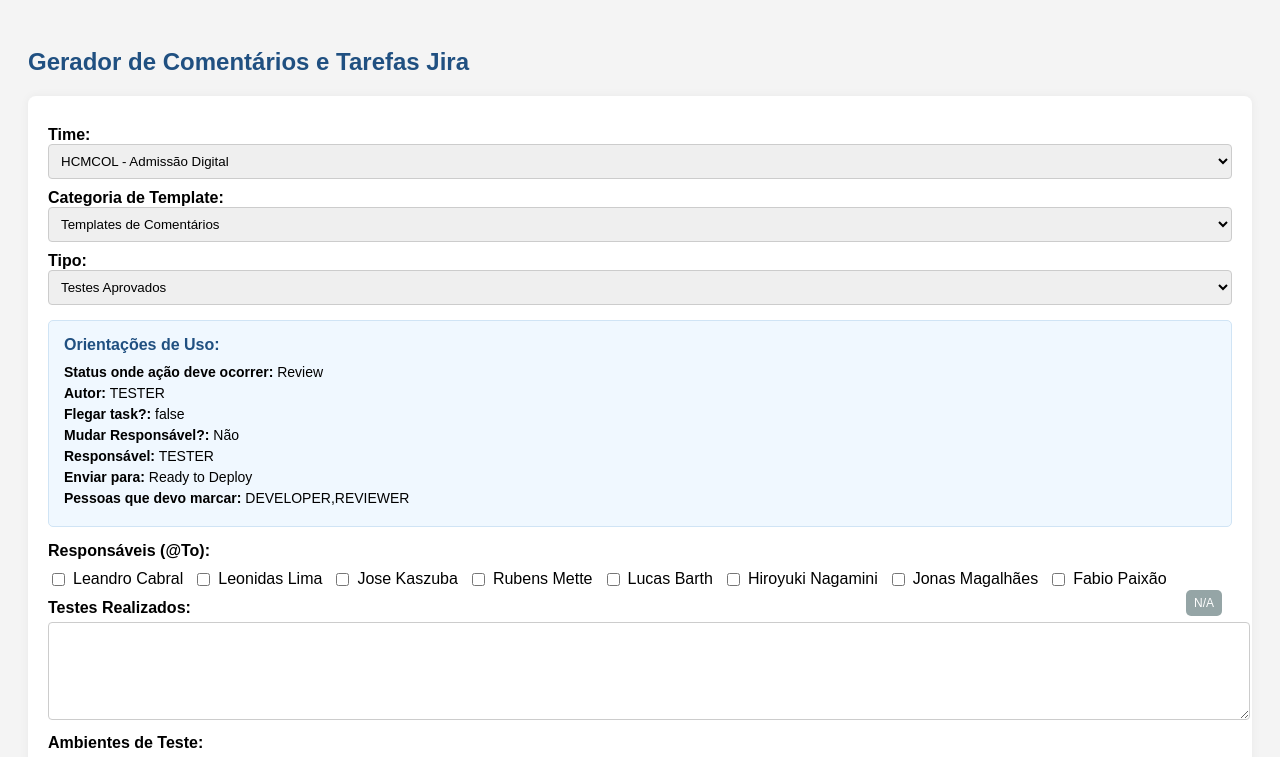
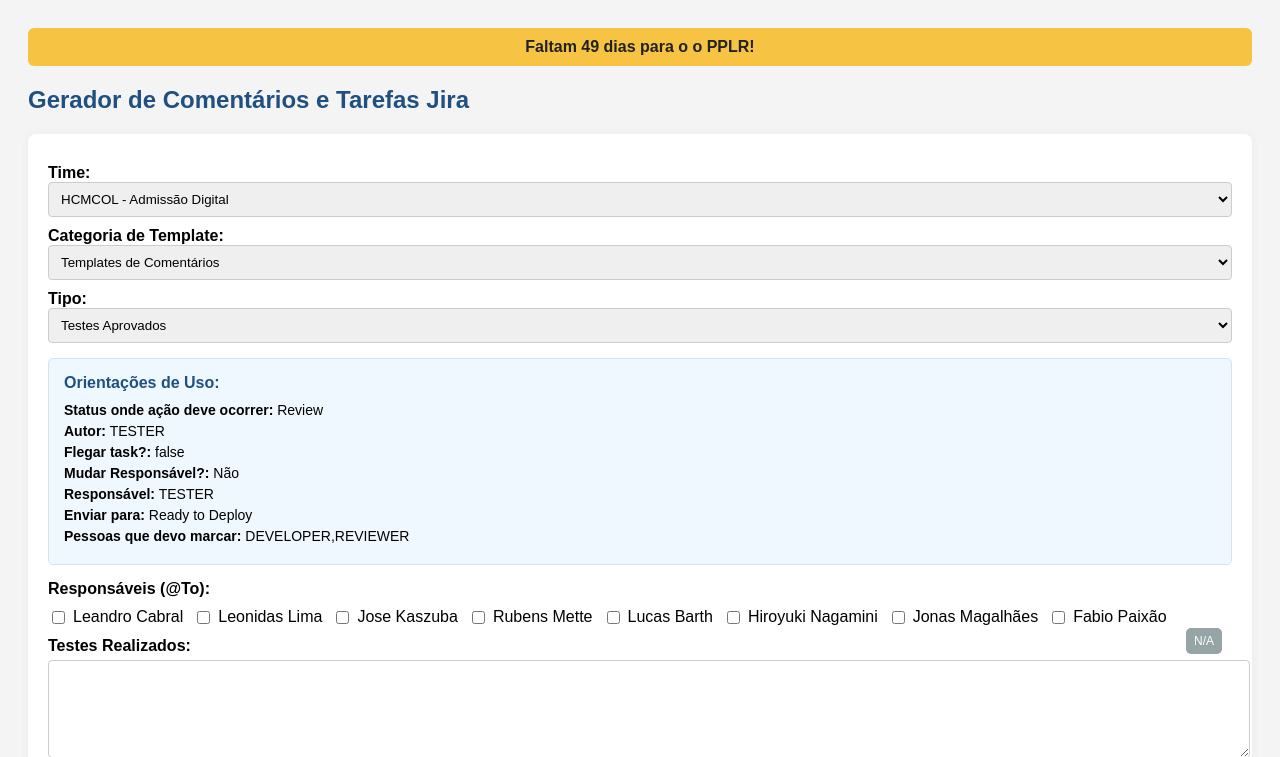
Before and after one commit to nagaminehiro/JiraGenerator, a website: page index.html in a window 1280 px wide. Shown: the top 757 px of the page. Drawn offline with Linux system fonts and the light colour scheme.

Commit message:
Adicionando contador para o pplr

```diff
--- a/index.html
+++ b/index.html
@@ -1,13 +1,19 @@
 <!DOCTYPE html>
 <html lang="pt-Br">
+
 <head>
   <meta charset="UTF-8" />
   <meta name="viewport" content="width=device-width, initial-scale=1.0" />
   <title>Gerador de Templates Jira</title>
   <link rel="stylesheet" href="styles.css">
 </head>
+
 <body>
+  <div id="contadorDias"
+    style="display:none; margin-bottom: 16px; padding: 10px; background: #f6c342; color: #222; font-weight: bold; border-radius: 6px; text-align: center;">
+  </div>
   <h2>Gerador de Comentários e Tarefas Jira</h2>
+
   <div class="section">
     <label for="teamSelect">Time:</label>
     <select id="teamSelect" onchange="loadTeamData()">
@@ -62,5 +68,27 @@
   </div>
 
   <script src="script.js"></script>
+  <script>
+    // Contador de dias para 22/08/2025
+    (function () {
+      const div = document.getElementById('contadorDias');
+      const hoje = new Date();
+      const alvo = new Date(2025, 7, 22); // Mês é zero-based: 7 = agosto
+      // Zerar horas para comparar apenas datas
+      hoje.setHours(0, 0, 0, 0);
+      alvo.setHours(0, 0, 0, 0);
+      if (hoje.getTime() > alvo.getTime()) {
+        div.style.display = 'none';
+      } else if (hoje.getTime() === alvo.getTime()) {
+        div.style.display = 'block';
+        div.textContent = 'HOJE É O DIA EM!';
+      } else {
+        const diff = Math.ceil((alvo - hoje) / (1000 * 60 * 60 * 24));
+        div.style.display = 'block';
+        div.textContent = `Faltam ${diff} dia${diff === 1 ? '' : 's'} para o o PPLR!`;
+      }
+    })();
+  </script>
 </body>
+
 </html>
```
